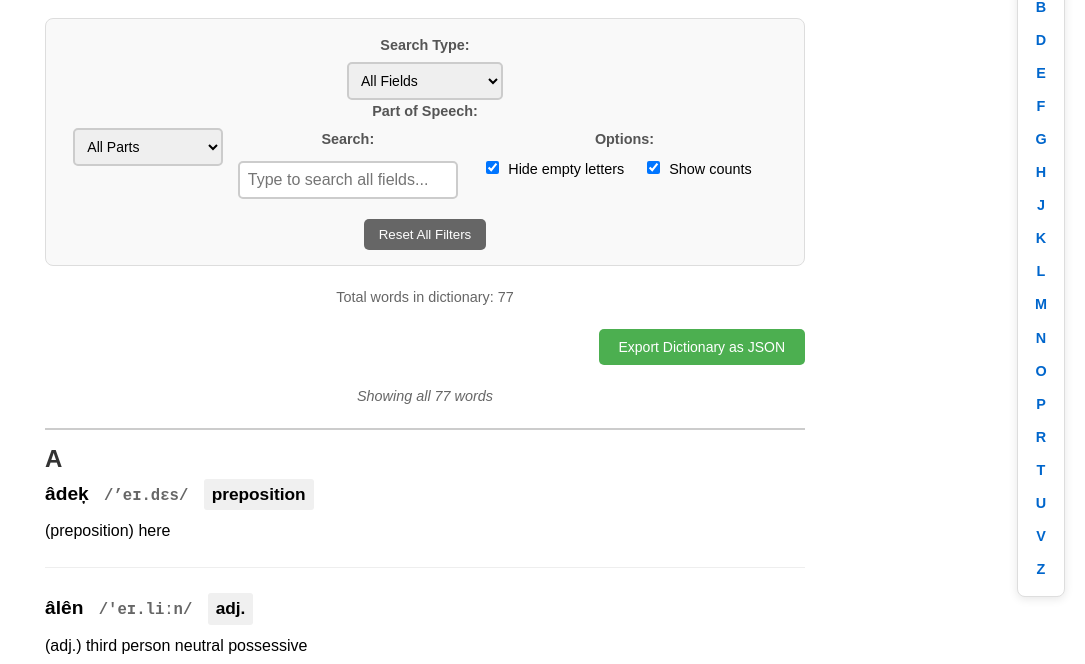
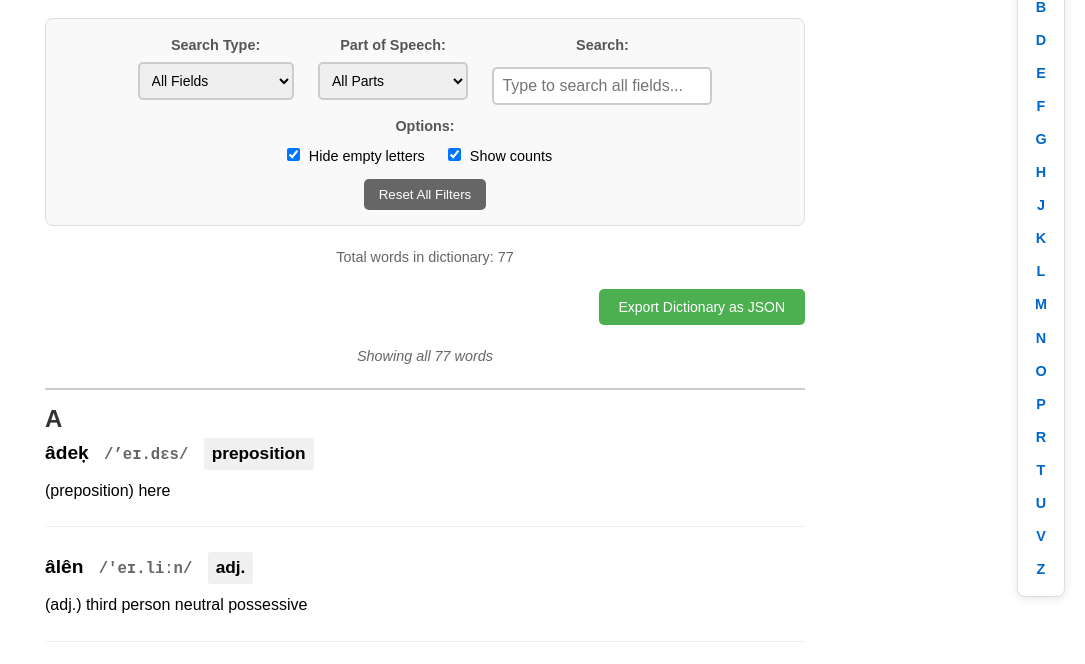
Before and after one commit to klonoredoama/klonoredoama.github.io, a plain HTML site: page index.html in a window 1280 px wide. Shown: the part 128-792 px from the top of the page, without its empty margins (195-1280 px from the left). Drawn offline with Linux system fonts and the light colour scheme.

Commit message:
Refactor Part of Speech filter into a group

```diff
--- a/index.html
+++ b/index.html
@@ -1360,6 +1360,7 @@ From Conlang Dictionary
                             <option value="synonyms">English Synonyms</option>
                         </select>
                     </div>
+                    <div class="filter-group">
                         <div class="filter-label">Part of Speech:</div>
                         <select id="posFilter" class="filter-select">
                             <option value="all" selected>All Parts</option>
@@ -1374,6 +1375,8 @@ From Conlang Dictionary
                             <option value="operator">Operators</option>
                             <option value="particle">Particles</option>
                         </select>
+                    </div>
+
 
 
                     <div class="filter-group">
```
Lines whose indentation alone changed are shown as unchanged.
